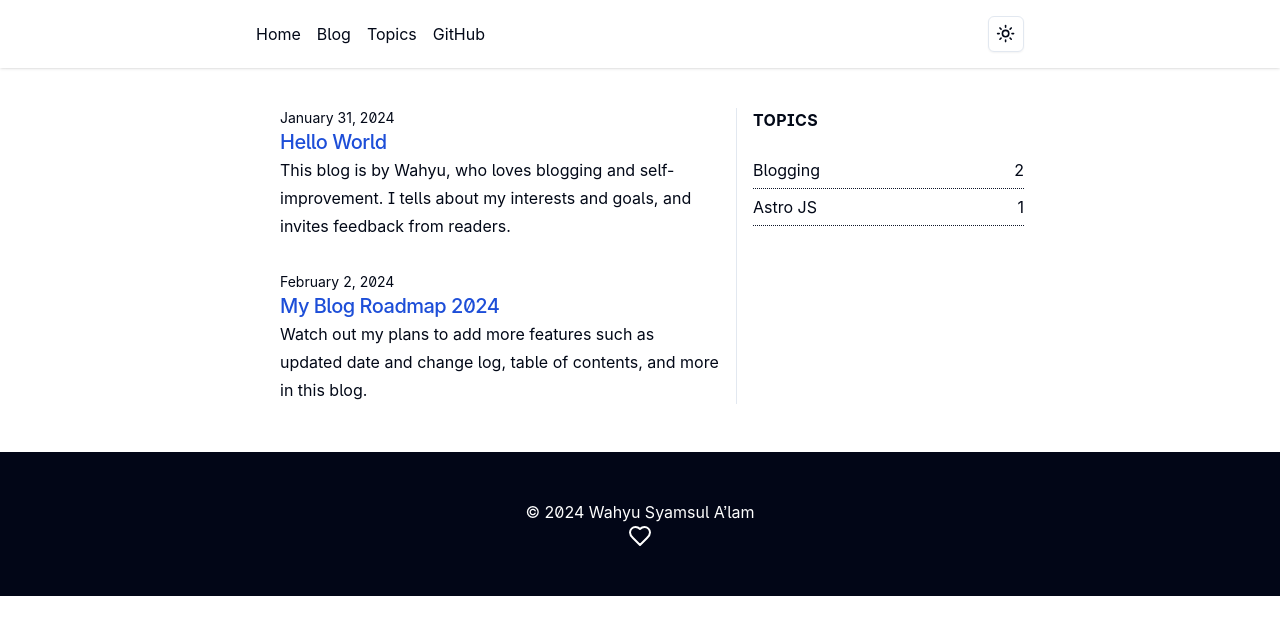
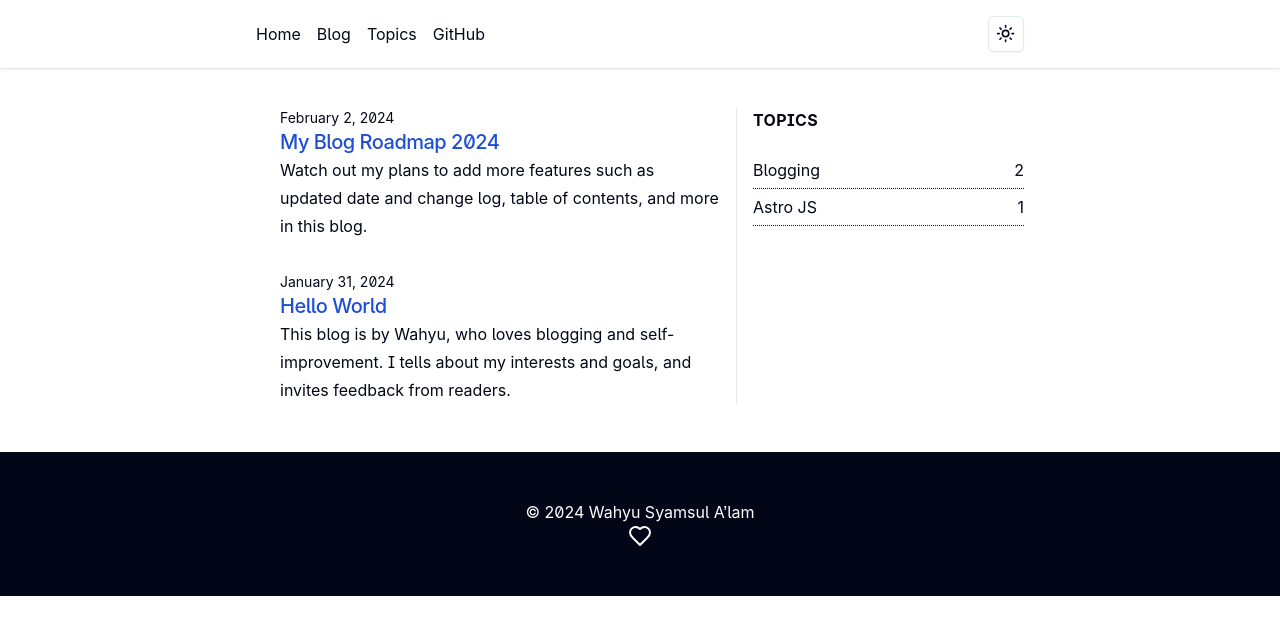
Before and after one commit to wahyusa/sabar, an Astro site: page /blog in a window 1280 px wide. Built offline with nearby package versions, Linux system fonts and the light colour scheme; Astro itself is replaced by a stand-in of ours; a web font is replaced by a local one.

Commit message:
feat: :sparkles: Blog post sorted by lates pubDate with postUtils

```diff
--- /dev/null
+++ b/src/lib/postUtils.js
@@ -0,0 +1,7 @@
+function sortPostsByDate(allPosts) {
+  return allPosts.sort(
+    (a, b) => new Date(b.data.pubDate) - new Date(a.data.pubDate)
+  );
+}
+
+export { sortPostsByDate };
--- a/src/pages/blog.astro
+++ b/src/pages/blog.astro
@@ -10,6 +10,8 @@ import ArticleCard from "../components/ArticleCard.astro";
 const pageTitle = "Blog by Wahyu Syamsul A'lam";
 const allPosts = await getAllPosts();
 const topics = [...new Set(allPosts.map((post) => post.data.topics).flat())];
+import { sortPostsByDate } from "@/lib/postUtils.js";
+const sortedPosts = sortPostsByDate(allPosts);
 ---
 
 <BaseLayout pageTitle={pageTitle} withHeader withFooter>
@@ -21,8 +23,8 @@ const topics = [...new Set(allPosts.map((post) => post.data.topics).flat())];
       class="flex flex-col w-full md:max-w-[480px] flex-1 px-6 space-y-8 lg:pr-4"
     >
       {
-        allPosts.length < 2
-          ? allPosts.map((post) => (
+        sortedPosts.length < 2
+          ? sortedPosts.map((post) => (
               <ArticleCard
                 isFullHeight
                 url={`/posts/${post.slug}/`}
@@ -31,7 +33,7 @@ const topics = [...new Set(allPosts.map((post) => post.data.topics).flat())];
                 pubDate={post.data.pubDate}
               />
             ))
-          : allPosts.map((post) => (
+          : sortedPosts.map((post) => (
               <ArticleCard
                 url={`/posts/${post.slug}/`}
                 title={post.data.title}
--- a/src/pages/topics/[topic].astro
+++ b/src/pages/topics/[topic].astro
@@ -30,6 +30,8 @@ export async function getStaticPaths() {
 
 const { topic } = Astro.params;
 const { posts, topics } = Astro.props;
+import { sortPostsByDate } from "@/lib/postUtils.js";
+const sortedPosts = sortPostsByDate(posts);
 ---
 
 <BaseLayout
@@ -50,8 +52,8 @@ const { posts, topics } = Astro.props;
         >
       </h1>
       {
-        posts.length < 2
-          ? posts.map((post) => (
+        sortedPosts.length < 2
+          ? sortedPosts.map((post) => (
               <ArticleCard
                 isFullHeight
                 url={`/posts/${post.slug}/`}
@@ -60,7 +62,7 @@ const { posts, topics } = Astro.props;
                 pubDate={post.data.pubDate}
               />
             ))
-          : posts.map((post) => (
+          : sortedPosts.map((post) => (
               <ArticleCard
                 url={`/posts/${post.slug}/`}
                 title={post.data.title}
```
